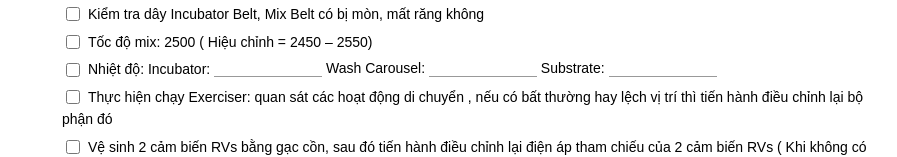
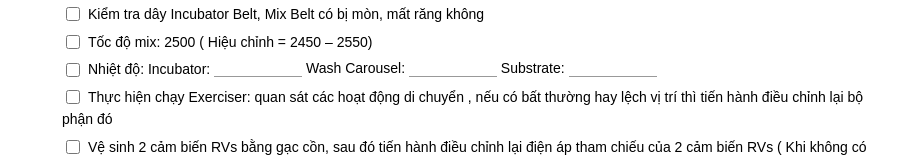
Before and after one commit to congdaifx-star/Checklist-bao-tri-may, a plain HTML site: page Checklist_Access2.html in a window 1280 px wide. Shown: the part 567-724 px from the top of the page, without its empty margins (183-1080 px from the left). Drawn offline with Linux system fonts and the light colour scheme.

Commit message:
Add files via upload

```diff
--- a/Checklist_Access2.html
+++ b/Checklist_Access2.html
@@ -101,11 +101,11 @@
     <div class="checkbox-item"><input type="checkbox" id="c4_3"><label for="c4_3">Tốc độ mix: 2500 ( Hiệu chỉnh = 2450 – 2550)</label></div>
     <div class="inline-row">
         <input type="checkbox" id="c4_4" style="margin-right: 8px; width: 14px; height: 14px; vertical-align: middle;"><label for="c4_4" style="vertical-align: middle;">Nhiệt độ: Incubator:</label>
-        <input type="text" style="width: 100px;">
+        <input type="text" style="width: 80px;">
         <span>Wash Carousel:</span>
-        <input type="text" style="width: 100px;">
+        <input type="text" style="width: 80px;">
         <span>Substrate:</span>
-        <input type="text" style="width: 100px;">
+        <input type="text" style="width: 80px;">
     </div>
     <div class="checkbox-item"><input type="checkbox" id="c4_5"><label for="c4_5">Thực hiện chạy Exerciser: quan sát các hoạt động di chuyển , nếu có bất thường hay lệch vị trí thì tiến hành điều chỉnh lại bộ phận đó</label></div>
     <div class="checkbox-item"><input type="checkbox" id="c4_6"><label for="c4_6">Vệ sinh 2 cảm biến RVs bằng gạc cồn, sau đó tiến hành điều chỉnh lại điện áp tham chiếu của 2 cảm biến RVs ( Khi không có RV, điện áp = 1.0 – 1.3V, khi có RV điện áp = 3.9 – 4.2V)</label></div>
```
